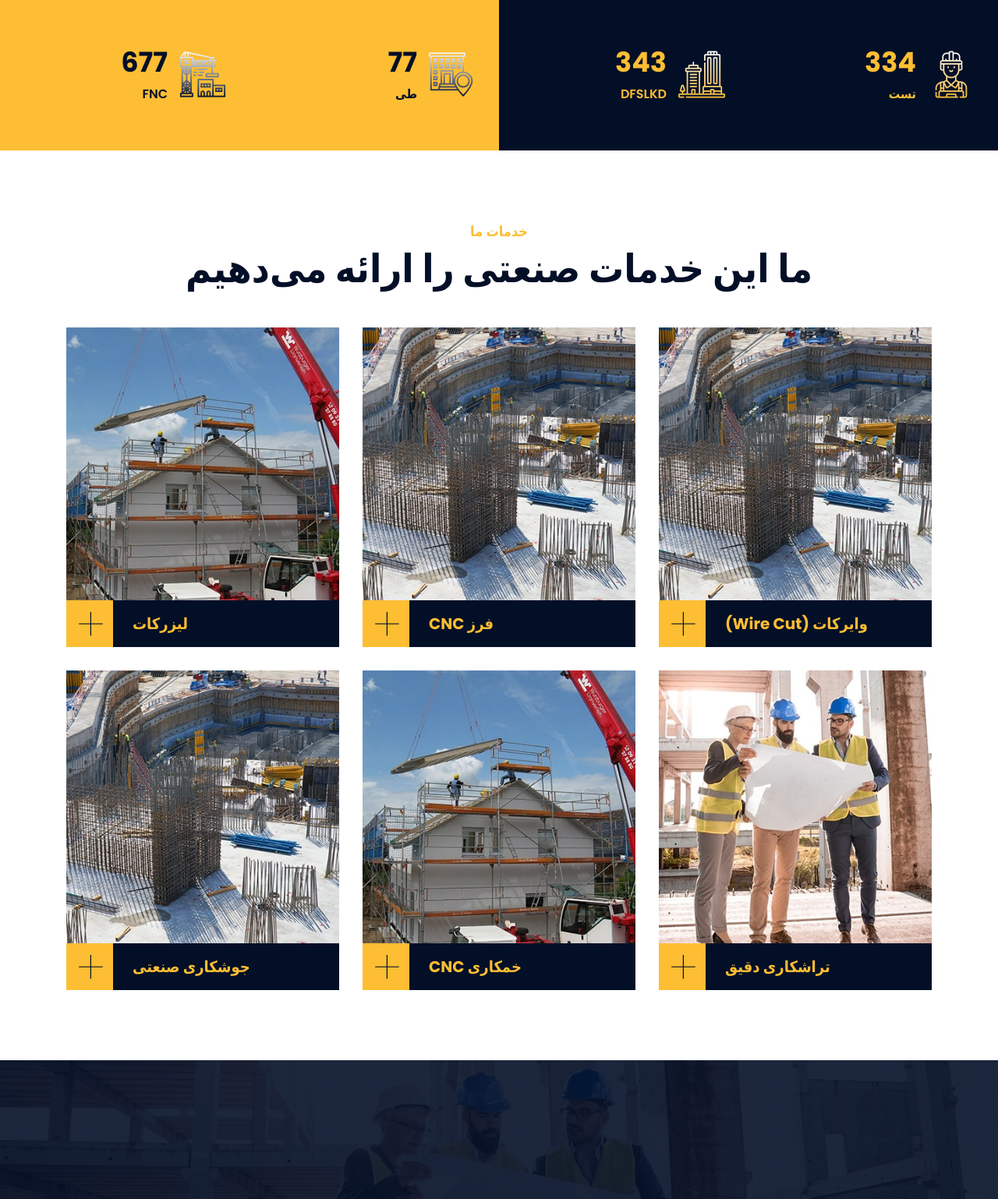
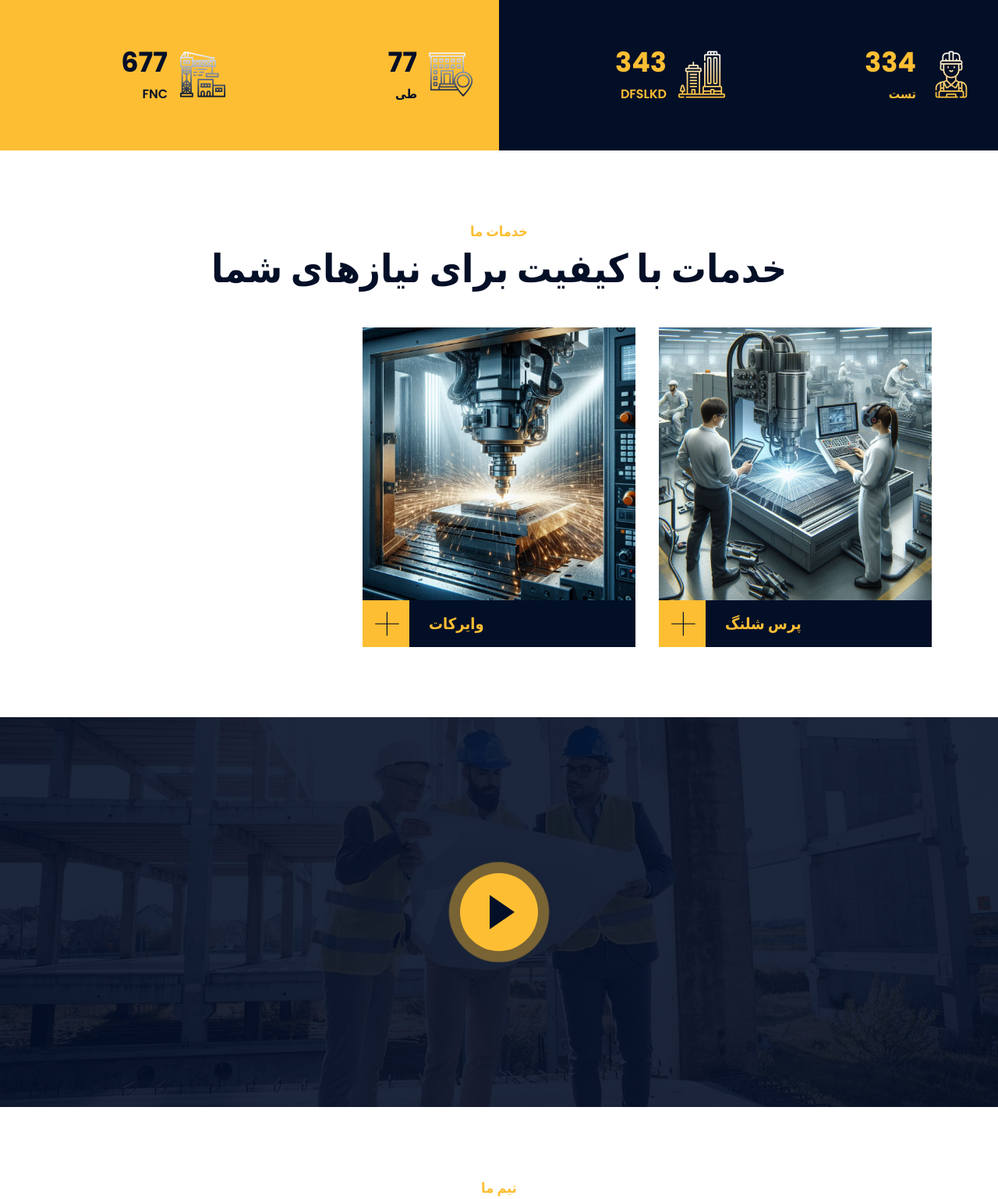
Before and after one commit to SaeedAmini50/Idustrial_WebSite, a Django app: page / in a window 1280 px wide. Shown: the part 1565-3103 px from the top of the page at 78% size. Run offline with Django 5.2, Linux system fonts and the light colour scheme; data comes from the database, SQL or seed files in the repository; both versions use the stored data as it was after the commit; tables that the repository leaves empty hold one stand-in row (values such as "Sample post"); grey boxes marked "Sample" are stand-in pictures; some libraries are stand-ins or nearby versions.

Commit message:
show database services and about

```diff
--- a/mysite/settings.py
+++ b/mysite/settings.py
@@ -67,6 +67,7 @@ TEMPLATES = [
                 'textInfo.context_processors.header_info_processor',
                 'textInfo.context_processors.footer_info_processor',
                 'textInfo.context_processors.company_info_processor',
+                'textInfo.context_processors.services_processor',
             ],
         },
     },
--- a/templates/main/service2.html
+++ b/templates/main/service2.html
@@ -1,114 +1,44 @@
 {% load static %}
 
-<!-- شروع بخش خدمات -->
+{% block content %}
+<!-- بخش خدمات -->
 <div class="service">
     <div class="container">
         <div class="section-header text-center">
             <p>خدمات ما</p>
-            <h2>ما این خدمات صنعتی را ارائه می‌دهیم</h2>
+            <h2>خدمات با کیفیت برای نیازهای شما</h2>
         </div>
         <div class="row">
-            <!-- وایرکات -->
+            {% for service in services %}
             <div class="col-lg-4 col-md-6 wow fadeInUp" data-wow-delay="0.1s">
                 <div class="service-item">
                     <div class="service-img">
-                        <img src="{% static 'img/service-1.jpg' %}" alt="وایرکات">
+                        {% if service.image %}
+                            <img src="{{ service.image.url }}" alt="{{ service.title }}">
+                        {% else %}
+                            <img src="{{ service.image.url }}" alt="{{ service.title }}">
+                        {% endif %}
                         <div class="service-overlay">
-                            <p>برش با دقت میکرونی، مناسب برای قالب‌سازی و قطعات پیچیده</p>
+                            <p>{{ service.content|truncatechars:100 }}</p>
                         </div>
                     </div>
                     <div class="service-text">
-                        <h3>وایرکات (Wire Cut)</h3>
-                        <a class="btn" href="{% static 'img/service-1.jpg' %}" data-lightbox="service">+</a>
+                        <h3>{{ service.title }}</h3>
+                        {% if service.service_link %}
+                            <a class="btn" href="{{ service.service_link }}">+</a>
+                        {% else %}
+                            <a class="btn" href="{{ service.image.url }}" data-lightbox="service">+</a>
+                        {% endif %}
                     </div>
                 </div>
             </div>
-
-            <!-- فرز CNC -->
-            <div class="col-lg-4 col-md-6 wow fadeInUp" data-wow-delay="0.2s">
-                <div class="service-item">
-                    <div class="service-img">
-                        <img src="{% static 'img/service-1.jpg' %}" alt="فرز CNC">
-                        <div class="service-overlay">
-                            <p> ساخت قطعات صنعتی پیچیده، قالب‌های سنبه و ماتریس و فرامین کنترلی</p>
-                        </div>
-                    </div>
-                    <div class="service-text">
-                        <h3>فرز CNC</h3>
-                        <a class="btn" href="{% static 'img/service-1.jpg' %}" data-lightbox="service">+</a>
-                    </div>
-                </div>
+            {% empty %}
+            <div class="col-12 text-center">
+                <p>هیچ خدمتی یافت نشد</p>
             </div>
-
-            <!-- لیزرکات -->
-            <div class="col-lg-4 col-md-6 wow fadeInUp" data-wow-delay="0.3s">
-                <div class="service-item">
-                    <div class="service-img">
-                        <img src="{% static 'img/service-2.jpg' %}" alt="لیزرکات">
-                        <div class="service-overlay">
-                            <p> برش انواع ورق‌های فلزی با دقت بالا و سرعت عالی
-                            </p>
-                        </div>
-                    </div>
-                    <div class="service-text">
-                        <h3>لیزرکات</h3>
-                        <a class="btn" href="{% static 'img/service-2.jpg' %}" data-lightbox="service">+</a>
-                    </div>
-                </div>
-            </div>
-
-            <!-- تراشکاری دقیق -->
-            <div class="col-lg-4 col-md-6 wow fadeInUp" data-wow-delay="0.4s">
-                <div class="service-item">
-                    <div class="service-img">
-                        <img src="{% static 'img/service-3.jpg' %}" alt="تراشکاری دقیق">
-                        <div class="service-overlay">
-                            <p> ساخت انواع قالب‌های پلاستیک، فلزی و دایکست
-                            </p>
-                        </div>
-                    </div>
-                    <div class="service-text">
-                        <h3>تراشکاری دقیق</h3>
-                        <a class="btn" href="{% static 'img/service-3.jpg' %}" data-lightbox="service">+</a>
-                    </div>
-                </div>
-            </div>
-
-
-
-            <!-- خمکاری CNC -->
-            <div class="col-lg-4 col-md-6 wow fadeInUp" data-wow-delay="0.5s">
-                <div class="service-item">
-                    <div class="service-img">
-                        <img src="{% static 'img/service-2.jpg' %}" alt="خمکاری CNC">
-                        <div class="service-overlay">
-                            <p>برش دقیق قطعات سخت‌کاری‌شده، تنگستن کارباید و قطعات حساس با تلرانس‌های میکرونی</p>
-                        </div>
-                    </div>
-                    <div class="service-text">
-                        <h3>خمکاری CNC</h3>
-                        <a class="btn" href="{% static 'img/service-2.jpg' %}" data-lightbox="service">+</a>
-                    </div>
-                </div>
-            </div>
-
-            <!-- جوشکاری صنعتی -->
-            <div class="col-lg-4 col-md-6 wow fadeInUp" data-wow-delay="0.6s">
-                <div class="service-item">
-                    <div class="service-img">
-                        <img src="{% static 'img/service-1.jpg' %}" alt="جوشکاری صنعتی">
-                        <div class="service-overlay">
-                            <p>ارائه خدمات جوشکاری تخصصی برای قطعات صنعتی و فلزی</p>
-                        </div>
-                    </div>
-                    <div class="service-text">
-                        <h3>جوشکاری صنعتی</h3>
-                        <a class="btn" href="{% static 'img/service-1.jpg' %}" data-lightbox="service">+</a>
-                    </div>
-                </div>
-            </div>
-
+            {% endfor %}
         </div>
     </div>
 </div>
 <!-- پایان بخش خدمات -->
+{% endblock %}
--- a/textInfo/context_processors.py
+++ b/textInfo/context_processors.py
@@ -1,4 +1,4 @@
-from .models import Number, TextEntry, HeaderInfo, FooterInfo, CompanyInfo
+from .models import Number, TextEntry, HeaderInfo, FooterInfo, CompanyInfo, Service
 
 def numbers_processor(request):
     """
@@ -47,3 +47,10 @@ def company_info_processor(request):
     return {
         'company_info': company_info
     }
+
+def services_processor(request):
+    try:
+        services = Service.objects.filter(is_visible=True)
+        return {'services': services}
+    except:
+        return {'services': []}
--- a/textInfo/models.py
+++ b/textInfo/models.py
@@ -136,3 +136,17 @@ class CompanyInfo(models.Model):
 
     def __str__(self):
         return self.title
+
+class Service(models.Model):
+    title = models.CharField(max_length=200, verbose_name='عنوان خدمت')
+    content = models.TextField(verbose_name='توضیحات خدمت')
+    image = models.ImageField(upload_to='services/', verbose_name='عکس خدمت', null=True, blank=True)
+    service_link = models.URLField(verbose_name='لینک خدمت', blank=True, null=True)
+    is_visible = models.BooleanField(default=True, verbose_name='نمایش در سایت')
+
+    class Meta:
+        verbose_name = 'خدمت'
+        verbose_name_plural = 'خدمات'
+
+    def __str__(self):
+        return self.title
```
Also changed, not shown: templates/main/contact.html (+5 -3 lines), textInfo/admin.py (+8 -1 lines), db.sqlite3, media_cdn/services/_016f6562-8276-44e9-b252-e01ec1e7d83b.jpeg (added), media_cdn/services/_0c8ae8a2-e830-44ab-8dce-b86947d97eb0.jpeg (added), textInfo/migrations/0014_service.py (added).
